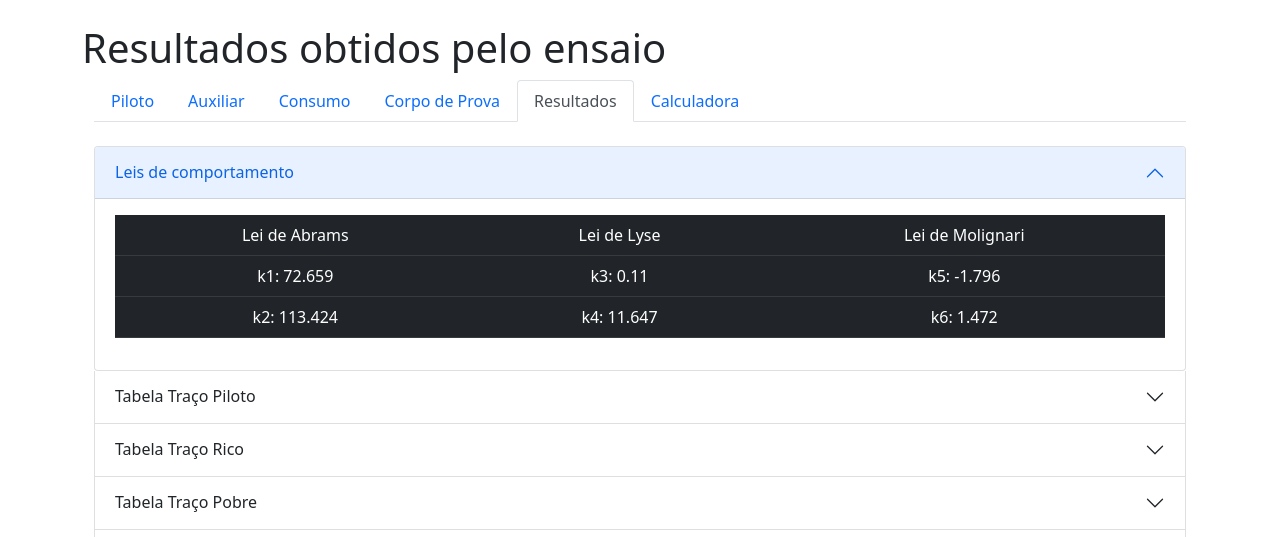
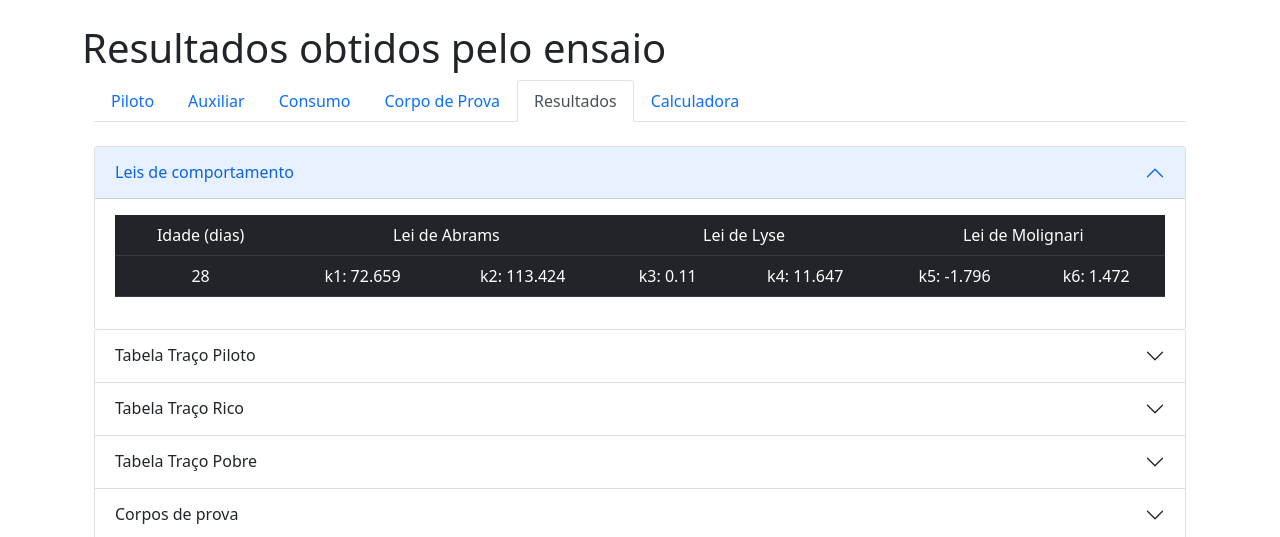
Before and after one commit to vin-duo/appv4, a Flask app: page /resultados/2 in a window 1280 px wide, after a click on "Leis de comportamento". Shown: the part 56-593 px from the top of the page. Run offline with Flask 2, Linux system fonts and the light colour scheme; data comes from the database, SQL or seed files in the repository; both versions use the stored data as it was after the commit; some libraries are stand-ins or nearby versions.

Commit message:
IDADES_DIFERENTES

```diff
--- a/app/models.py
+++ b/app/models.py
@@ -175,6 +175,7 @@ class Resultados(db.Model):
     k4 = db.Column(db.Float)
     k5 = db.Column(db.Float)
     k6 = db.Column(db.Float)
+    idade = db.Column(db.Integer)
 
     ensaio_id = db.Column(db.Integer, db.ForeignKey('ensaios.id'))
 
--- a/app/routes.py
+++ b/app/routes.py
@@ -514,23 +514,6 @@ def resultados(id):
     acr = d.dosagem_rico[-1].agua/d.dosagem_rico[-1].c_massa
     acpb = d.dosagem_pobre[-1].agua/d.dosagem_pobre[-1].c_massa
 
-#resistencias
-    p = d.cp_piloto
-    ri = d.cp_rico
-    pb = d.cp_pobre
-
-    numero_de_cp_rico = Cp_rico.query.filter_by(ensaio_id=id).count()
-    numero_de_cp_piloto = Cp_piloto.query.filter_by(ensaio_id=id).count()
-    numero_de_cp_pobre = Cp_pobre.query.filter_by(ensaio_id=id).count()
-
-    media_resistencia_rico = 0
-    media_resistencia_piloto = 0
-    media_resistencia_pobre = 0
-
-    resistencias_piloto = Cp_piloto.query.filter_by(ensaio_id=id, idade=28).all()
-    resistencias_rico = Cp_rico.query.filter_by(ensaio_id=id, idade=28).all()
-    resistencias_pobre = Cp_pobre.query.filter_by(ensaio_id=id, idade=28).all()
-
     kgp = Consumo_piloto.query.filter_by(ensaio_id=id).first().kg_piloto
     kgr = Consumo_rico.query.filter_by(ensaio_id=id).first().kg_rico
     kgpb = Consumo_pobre.query.filter_by(ensaio_id=id).first().kg_pobre
@@ -543,36 +526,170 @@ def resultados(id):
     consumor = gamar / (1+d.piloto+acr)
     consumopb = gamapb / (1+d.piloto+acpb)
 
-    for i in resistencias_piloto:
-        media_resistencia_piloto = media_resistencia_piloto + i.resistencia/numero_de_cp_piloto
 
-    for i in resistencias_rico:
-        media_resistencia_rico = media_resistencia_rico + i.resistencia/numero_de_cp_rico
+#resistencias
+    p = d.cp_piloto
+    ri = d.cp_rico
+    pb = d.cp_pobre
 
-    for i in resistencias_pobre:
-        media_resistencia_pobre = media_resistencia_pobre + i.resistencia/numero_de_cp_pobre
+    numero_de_cp_rico7 = Cp_rico.query.filter_by(ensaio_id=id, idade=7).count()
+    numero_de_cp_piloto7 = Cp_piloto.query.filter_by(ensaio_id=id, idade=7).count()
+    numero_de_cp_pobre7 = Cp_pobre.query.filter_by(ensaio_id=id, idade=7).count()
 
-    rr = [media_resistencia_pobre, media_resistencia_piloto, media_resistencia_rico]
+    numero_de_cp_rico14 = Cp_rico.query.filter_by(ensaio_id=id, idade=14).count()
+    numero_de_cp_piloto14 = Cp_piloto.query.filter_by(ensaio_id=id, idade=14).count()
+    numero_de_cp_pobre14 = Cp_pobre.query.filter_by(ensaio_id=id, idade=14).count()
+
+    numero_de_cp_rico28 = Cp_rico.query.filter_by(ensaio_id=id, idade=28).count()
+    numero_de_cp_piloto28 = Cp_piloto.query.filter_by(ensaio_id=id, idade=28).count()
+    numero_de_cp_pobre28 = Cp_pobre.query.filter_by(ensaio_id=id, idade=28).count()
+
+    media_resistencia_rico7 = 0
+    media_resistencia_piloto7 = 0
+    media_resistencia_pobre7 = 0
+
+    media_resistencia_rico14 = 0
+    media_resistencia_piloto14 = 0
+    media_resistencia_pobre14 = 0
+
+    media_resistencia_rico28 = 0
+    media_resistencia_piloto28 = 0
+    media_resistencia_pobre28 = 0
+
+    resistencias_piloto7 = Cp_piloto.query.filter_by(ensaio_id=id, idade=7).all()
+    resistencias_rico7 = Cp_rico.query.filter_by(ensaio_id=id, idade=7).all()
+    resistencias_pobre7 = Cp_pobre.query.filter_by(ensaio_id=id, idade=7).all()
+
+    resistencias_piloto14 = Cp_piloto.query.filter_by(ensaio_id=id, idade=14).all()
+    resistencias_rico14 = Cp_rico.query.filter_by(ensaio_id=id, idade=14).all()
+    resistencias_pobre14 = Cp_pobre.query.filter_by(ensaio_id=id, idade=14).all()
+
+    resistencias_piloto28 = Cp_piloto.query.filter_by(ensaio_id=id, idade=28).all()
+    resistencias_rico28 = Cp_rico.query.filter_by(ensaio_id=id, idade=28).all()
+    resistencias_pobre28 = Cp_pobre.query.filter_by(ensaio_id=id, idade=28).all()
+
+    for i in resistencias_piloto7:
+        media_resistencia_piloto7 = media_resistencia_piloto7 + i.resistencia/numero_de_cp_piloto7
+    for i in resistencias_rico7:
+        media_resistencia_rico7 = media_resistencia_rico7 + i.resistencia/numero_de_cp_rico7
+    for i in resistencias_pobre7:
+        media_resistencia_pobre7 = media_resistencia_pobre7 + i.resistencia/numero_de_cp_pobre7
+
+    for i in resistencias_piloto14:
+        media_resistencia_piloto14 = media_resistencia_piloto14 + i.resistencia/numero_de_cp_piloto14
+    for i in resistencias_rico14:
+        media_resistencia_rico14 = media_resistencia_rico14 + i.resistencia/numero_de_cp_rico14
+    for i in resistencias_pobre14:
+        media_resistencia_pobre14 = media_resistencia_pobre14 + i.resistencia/numero_de_cp_pobre14
+
+    for i in resistencias_piloto28:
+        media_resistencia_piloto28 = media_resistencia_piloto28 + i.resistencia/numero_de_cp_piloto28
+    for i in resistencias_rico28:
+        media_resistencia_rico28 = media_resistencia_rico28 + i.resistencia/numero_de_cp_rico28
+    for i in resistencias_pobre28:
+        media_resistencia_pobre28 = media_resistencia_pobre28 + i.resistencia/numero_de_cp_pobre28
+
+#resistencias
+    rr7 = [media_resistencia_pobre7, media_resistencia_piloto7, media_resistencia_rico7]
+    rr14 = [media_resistencia_pobre14, media_resistencia_piloto14, media_resistencia_rico14]
+    rr28 = [media_resistencia_pobre28, media_resistencia_piloto28, media_resistencia_rico28]
     ac = [acpb, acp, acr]
     m = [d.pobre, d.piloto, d.rico]
     cc = [consumopb,consumop,consumor]
-    r = Regressao(rr, ac, m, cc)
 
-    if d.resultados == []:
-        resultado = Resultados(k1=r.k1(), k2=r.k2(), k3=r.k3(), k4=r.k4(), k5=r.k5(), k6=r.k6(), ensaio=d)
-        db.session.add(resultado)
+    teste7 = 1
+    teste14 = 1
+    teste28 = 1
+
+
+    for i in rr7:
+        if i == 0:
+            teste7 = 0
+
+    for i in rr14:
+        if i == 0:
+            teste14 = 0
+
+    for i in rr28:
+        if i == 0:
+            teste28 = 0
+
+    if teste7 == 1:
+        r7 = Regressao(rr7, ac, m, cc)
+    else:
+        r7 = None
+
+
+    if teste14 == 1:
+        r14 = Regressao(rr14, ac, m, cc)
+    else:
+        r14 = None
+
+    if teste28 == 1:
+        r28 = Regressao(rr28, ac, m, cc)
+    else:
+        r28 = None
+
+
+
+    d7 = Resultados.query.filter_by(ensaio_id=id, idade=7).first()
+    d14 = Resultados.query.filter_by(ensaio_id=id, idade=14).first()
+    d28 = Resultados.query.filter_by(ensaio_id=id, idade=28).first()
+    print('d28')
+    print(d28)
+    if d7 == None:
+        if r7:
+            resultado7 = Resultados(k1=r7.k1(), k2=r7.k2(), k3=r7.k3(), k4=r7.k4(), k5=r7.k5(), k6=r7.k6(), idade=7, ensaio=d)
+            db.session.add(resultado7)
+            db.session.commit()
+    elif r7:
+        d7.k1 = r7.k1()
+        d7.k2 = r7.k2()
+        d7.k3 = r7.k3()
+        d7.k4 = r7.k4()
+        d7.k5 = r7.k5()
+        d7.k6 = r7.k6()
         db.session.commit()
     else:
-        d.resultados[0].k1 = r.k1()
-        d.resultados[0].k2 = r.k2()
-        d.resultados[0].k3 = r.k3()
-        d.resultados[0].k4 = r.k4()
-        d.resultados[0].k5 = r.k5()
-        d.resultados[0].k6 = r.k6()
+        db.session.delete(d7)
         db.session.commit()
-    print('print do dosagem piloto')
-    print(d.dosagem_piloto)
-    return render_template('resultados.html', id=id, r=r, p=p, ri=ri, pb=pb, d=d, acp=round(acp,2), acpb=round(acpb,2), acr=round(acr,2))
+
+
+    if d14 == None:
+        if r14:
+            resultado14 = Resultados(k1=r14.k1(), k2=r14.k2(), k3=r14.k3(), k4=r14.k4(), k5=r14.k5(), k6=r14.k6(), idade=14, ensaio=d)
+            db.session.add(resultado14)
+            db.session.commit()
+    elif r14:
+        d14.k1 = r14.k1()
+        d14.k2 = r14.k2()
+        d14.k3 = r14.k3()
+        d14.k4 = r14.k4()
+        d14.k5 = r14.k5()
+        d14.k6 = r14.k6()
+        db.session.commit()
+    else:
+        db.session.delete(d14)
+        db.session.commit()
+
+    if d28 == None:
+        if r28:
+            resultado28 = Resultados(k1=r28.k1(), k2=r28.k2(), k3=r28.k3(), k4=r28.k4(), k5=r28.k5(), k6=r28.k6(), idade=28, ensaio=d)
+            db.session.add(resultado28)
+            db.session.commit()
+    elif r28:
+        d28.k1 = r28.k1()
+        d28.k2 = r28.k2()
+        d28.k3 = r28.k3()
+        d28.k4 = r28.k4()
+        d28.k5 = r28.k5()
+        d28.k6 = r28.k6()
+        db.session.commit()
+    else:
+        db.session.delete(d28)
+        db.session.commit()
+
+    return render_template('resultados.html', id=id, r7=r7,  r14=r14, r28=r28, p=p, ri=ri, pb=pb, d=d, acp=round(acp,2), acpb=round(acpb,2), acr=round(acr,2))
 
 
 @app.route('/calculadora/<int:id>', methods=['POST', 'GET'])
--- a/app/templates/corpo_de_prova.html
+++ b/app/templates/corpo_de_prova.html
@@ -44,7 +44,7 @@
             <br>
             <select class="form-select" aria-label="Default select example" name="selectfield">
               <option value="28">28 dias</option>
-              <option value="20">20 dias</option>
+              <option value="14">14 dias</option>
               <option value="7">7 dias</option>
             </select>
             <br>
--- a/app/templates/resultados.html
+++ b/app/templates/resultados.html
@@ -48,17 +48,45 @@
                     <table class="table table-dark">
                         <tbody>
                         <tr>
-                            <td class="text-center">Lei de Abrams</td>
-                            <td class="text-center">Lei de Lyse</td>
-                            <td class="text-center">Lei de Molignari</td>
+                            <td class="text-center">Idade (dias)</td>
+                            <td colspan="2" class="text-center">Lei de Abrams</td>
+                            <td colspan="2" class="text-center">Lei de Lyse</td>
+                            <td colspan="2" class="text-center">Lei de Molignari</td>
                         </tr>
+                        {% if r28 %}
                         <tr>
-                            <td class="text-center">k1: {{ r.k1() }}</td>
-                            <td class="text-center">k3: {{ r.k3() }}</td>
-                            <td class="text-center">k5: {{ r.k5() }}</td></tr>
-                            <td class="text-center">k2: {{ r.k2() }}</td>
-                            <td class="text-center">k4: {{ r.k4() }}</td>
-                            <td class="text-center">k6: {{ r.k6() }}</td>
+                            <td class="text-center">28</td>
+                            <td class="text-center">k1: {{ r28.k1() }}</td>
+                            <td class="text-center">k2: {{ r28.k2() }}</td>
+                            <td class="text-center">k3: {{ r28.k3() }}</td>
+                            <td class="text-center">k4: {{ r28.k4() }}</td>
+                            <td class="text-center">k5: {{ r28.k5() }}</td>
+                            <td class="text-center">k6: {{ r28.k6() }}</td>
+                        </tr>
+                        {% endif%}
+                        {% if r14 %}
+                        <tr>
+                            <td class="text-center">14</td>
+                            <td class="text-center">k1: {{ r14.k1() }}</td>
+                            <td class="text-center">k2: {{ r14.k2() }}</td>
+                            <td class="text-center">k3: {{ r14.k3() }}</td>
+                            <td class="text-center">k4: {{ r14.k4() }}</td>
+                            <td class="text-center">k5: {{ r14.k5() }}</td>
+                            <td class="text-center">k6: {{ r14.k6() }}</td>
+                        </tr>
+                        {% endif%}
+                        {% if r7 %}
+                        <tr>
+                            <td class="text-center">7</td>
+                            <td class="text-center">k1: {{ r7.k1() }}</td>
+                            <td class="text-center">k2: {{ r7.k2() }}</td>
+                            <td class="text-center">k3: {{ r7.k3() }}</td>
+                            <td class="text-center">k4: {{ r7.k4() }}</td>
+                            <td class="text-center">k5: {{ r7.k5() }}</td>
+                            <td class="text-center">k6: {{ r7.k6() }}</td>
+                        </tr>
+                        {% endif%}
+
                         </tbody>
                     </table>
                 </div>
@@ -206,7 +234,7 @@
                     </tr>
                 {% for i in p %}
                     <tr>
-                    <td>p.index(i)</td>
+                    <td>{{ p.index(i)+1 }}</td>
                     <td>{{ i.idade }} dias</td>
                     <td>{{ i.resistencia }} MPa</td>
                     </tr>
@@ -222,7 +250,7 @@
                     </tr>
                 {% for i in ri %}
                     <tr>
-                    <td>ri.index(i)</td>
+                    <td>{{ ri.index(i)+1 }}</td>
                     <td>{{ i.idade }} dias</td>
                     <td>{{ i.resistencia }} MPa</td>
                     </tr>
@@ -238,7 +266,7 @@
                     </tr>
                 {% for i in pb %}
                     <tr>
-                    <td>pb.index(i)</td>
+                    <td>{{ pb.index(i)+1 }}</td>
                     <td>{{ i.idade }} dias</td>
                     <td>{{ i.resistencia }} MPa</td>
                     </tr>
```
Also changed, not shown: app/testes.py (added, +26 -0 lines), migrations/versions/babe621ab6f6_.py (added, +28 -0 lines), testes.py (added, +26 -0 lines), app.db.
